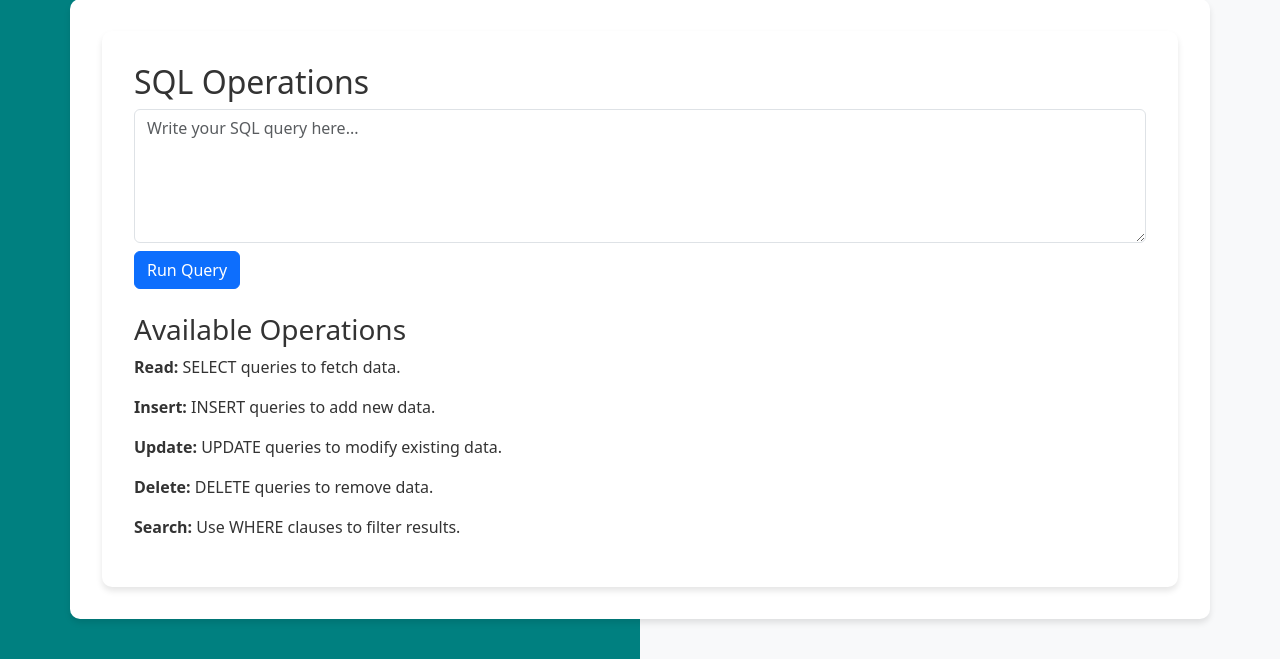
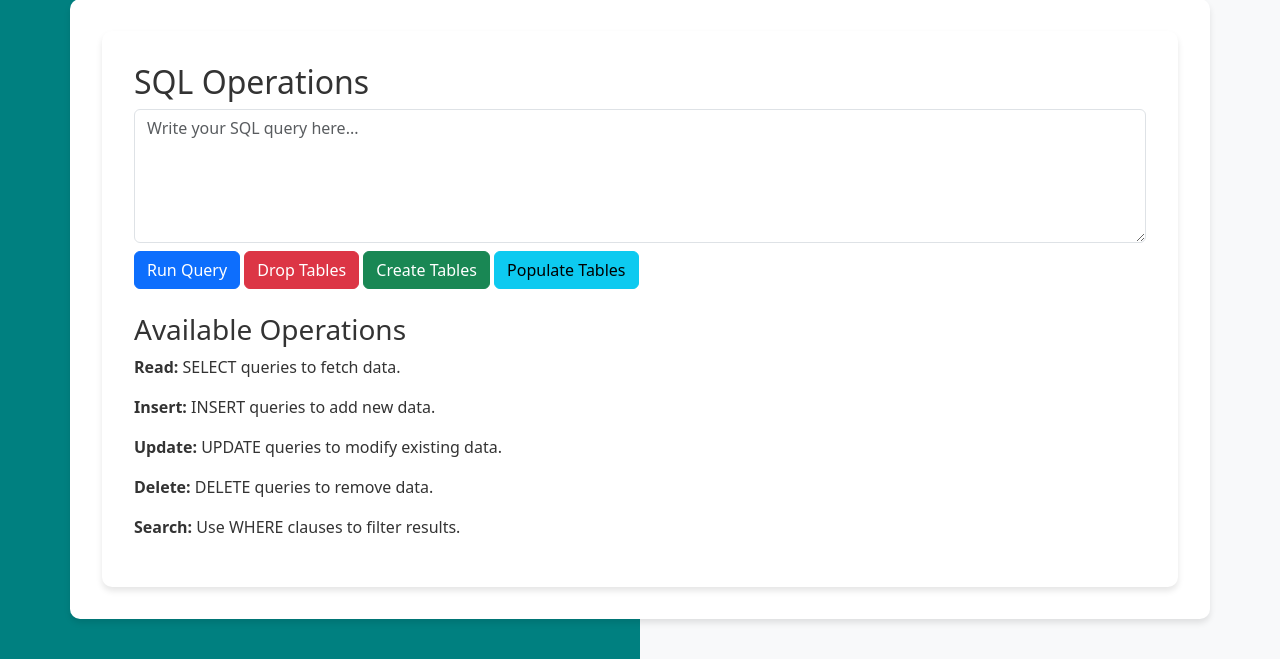
Before and after one commit to Sher213/Law-Firm-Database-App, a Django app: page /execute_sql/ in a window 1280 px wide. Shown: the part 101-760 px from the top of the page. Run offline with Django 5.2, Linux system fonts and the light colour scheme.

Commit message:
added drop tables, create tables, and populate tables functionality

```diff
--- a/LCMSFrontEnd/main/views.py
+++ b/LCMSFrontEnd/main/views.py
@@ -29,14 +29,40 @@ def signup(request):
         form = UserCreationForm()
     return render(request, 'main/signup.html', {'form': form})
 
+def contact(request):
+    return render(request, 'main/contact.html')
+
 def execute_sql(request):
     result = None
     if request.method == 'POST':
-        form = SQLInputForm(request.POST)
-        if form.is_valid():
-            sql_query = form.cleaned_data['sql_query']
+        action = request.POST.get('action')
+        if action == 'run_query':
+            form = SQLInputForm(request.POST)
+            if form.is_valid():
+                sql_query = form.cleaned_data['sql_query']
+                try:
+                    result = db_module.execute_sql(sql_query)
+                except Exception as e:
+                    result = f"Error: {str(e)}"
+                    traceback.print_exc()
+        elif action == 'drop_tables':
             try:
-                result = db_module.execute_sql(sql_query)
+                drop_tables()
+                result = "Tables dropped successfully."
+            except Exception as e:
+                result = f"Error: {str(e)}"
+                traceback.print_exc()
+        elif action == 'create_tables':
+            try:
+                create_tables()
+                result = "Tables created successfully."
+            except Exception as e:
+                result = f"Error: {str(e)}"
+                traceback.print_exc()
+        elif action == 'populate_tables':
+            try:
+                populate_tables()
+                result = "Tables populated successfully."
             except Exception as e:
                 result = f"Error: {str(e)}"
                 traceback.print_exc()
@@ -44,5 +70,208 @@ def execute_sql(request):
         form = SQLInputForm()
     return render(request, 'main/execute_sql.html', {'form': form, 'result': result})
 
-def contact(request):
-    return render(request, 'main/contact.html')
+def drop_tables():
+    sql_queries = [
+        "DROP TABLE IF EXISTS CaseFile",
+        "DROP TABLE IF EXISTS Lawyer",
+        "DROP TABLE IF EXISTS Records",
+        "DROP TABLE IF EXISTS CaseDocument",
+        "DROP TABLE IF EXISTS HistoricalLegalRecords",
+        "DROP TABLE IF EXISTS ExternalPersons",
+        "DROP TABLE IF EXISTS ClientLegalProfile",
+        "DROP TABLE IF EXISTS Invoice",
+        "DROP TABLE IF EXISTS ClientPersonalProfile",
+        "DROP TABLE IF EXISTS ImportantDates",
+        "DROP TABLE IF EXISTS Task",
+    ]
+    for query in sql_queries:
+        db_module.execute_sql(query)
+
+def create_tables():
+    sql_queries = [
+         """
+        CREATE TABLE CaseFile (
+            Case_ID NUMBER PRIMARY KEY,
+            Status VARCHAR2(255) NOT NULL
+        )
+        """,
+        """
+        CREATE TABLE Lawyer (
+            Lawyer_ID NUMBER PRIMARY KEY,
+            Name VARCHAR2(255) NOT NULL,
+            Education VARCHAR2(255) NOT NULL,
+            Experience VARCHAR2(255) NOT NULL,
+            Case_ID NUMBER NOT NULL,
+            FOREIGN KEY (Case_ID) REFERENCES CaseFile(Case_ID)
+        )
+        """,
+        """
+        CREATE TABLE Records (
+            Record_ID NUMBER PRIMARY KEY,
+            Relevance VARCHAR2(255) NOT NULL,
+            Case_ID NUMBER NOT NULL,
+            FOREIGN KEY (Case_ID) REFERENCES CaseFile(Case_ID)
+        )
+        """,
+        """
+        CREATE TABLE CaseDocument (
+            Document_ID NUMBER PRIMARY KEY,
+            Type VARCHAR2(255) NOT NULL,
+            Document_Date DATE NOT NULL,
+            Content VARCHAR2(255) NOT NULL,
+            Record_ID NUMBER NOT NULL,
+            FOREIGN KEY (Record_ID) REFERENCES Records(Record_ID)
+        )
+        """,
+        """
+        CREATE TABLE HistoricalLegalRecords (
+            Record_ID NUMBER PRIMARY KEY,
+            Content VARCHAR2(255) NOT NULL,
+            FOREIGN KEY (Record_ID) REFERENCES Records(Record_ID)
+        )
+        """,
+        """
+        CREATE TABLE ExternalPersons (
+            Person_ID NUMBER PRIMARY KEY,
+            Date_Of_Birth DATE NOT NULL,
+            Profession VARCHAR2(255) NOT NULL,
+            Statements VARCHAR2(255) NOT NULL,
+            Record_ID NUMBER NOT NULL,
+            FOREIGN KEY (Record_ID) REFERENCES Records(Record_ID)
+        )
+        """,
+        """
+        CREATE TABLE ClientLegalProfile (
+            ClientLegalID NUMBER PRIMARY KEY,
+            Charges VARCHAR2(255) NOT NULL,
+            CriminalHistory VARCHAR2(255) NOT NULL,
+            Name VARCHAR2(255) NOT NULL,
+            Record_ID NUMBER NOT NULL,
+            FOREIGN KEY (Record_ID) REFERENCES Records(Record_ID)
+        )
+        """,
+        """
+        CREATE TABLE Invoice (
+            Invoice_ID NUMBER PRIMARY KEY,
+            Content VARCHAR2(255) NOT NULL,
+            Billable_Hours NUMBER NOT NULL,
+            Expenses VARCHAR2(255) NOT NULL,
+            Case_ID NUMBER NOT NULL,
+            FOREIGN KEY (Case_ID) REFERENCES CaseFile(Case_ID)
+        )
+        """,
+        """
+        CREATE TABLE ClientPersonalProfile (
+            Client_ID NUMBER PRIMARY KEY,
+            Name VARCHAR2(255) NOT NULL,
+            MedicalHistory VARCHAR2(255) NOT NULL,
+            Address VARCHAR2(255) NOT NULL,
+            Family VARCHAR2(255) NOT NULL,
+            DOB DATE NOT NULL,
+            Invoice_ID NUMBER NOT NULL,
+            FOREIGN KEY (Invoice_ID) REFERENCES Invoice(Invoice_ID)
+        )
+        """,
+        """
+        CREATE TABLE ImportantDates (
+            Date_ID NUMBER PRIMARY KEY,
+            Date_Entry DATE NOT NULL,
+            Invoice_ID NUMBER NOT NULL,
+            FOREIGN KEY (Invoice_ID) REFERENCES Invoice(Invoice_ID)
+        )
+        """,
+        """
+        CREATE TABLE Task (
+            Task_ID NUMBER PRIMARY KEY,
+            Type VARCHAR2(255) NOT NULL,
+            Location VARCHAR2(255) NOT NULL,
+            Task_Date DATE NOT NULL,
+            Date_ID NUMBER NOT NULL,
+            FOREIGN KEY (Date_ID) REFERENCES ImportantDates(Date_ID)
+        )
+        """,
+    ]
+    for query in sql_queries:
+        db_module.execute_sql(query)
+
+def populate_tables():
+    sql_queries = [
+        "INSERT INTO CaseFile (Case_ID, Status) VALUES (1, 'Open')",
+        "INSERT INTO CaseFile (Case_ID, Status) VALUES (2, 'Closed')",
+        "INSERT INTO CaseFile (Case_ID, Status) VALUES (3, 'In Progress')",
+        "INSERT INTO CaseFile (Case_ID, Status) VALUES (4, 'Resolved')",
+        "INSERT INTO CaseFile (Case_ID, Status) VALUES (5, 'Pending')",
+        "INSERT INTO CaseFile (Case_ID, Status) VALUES (6, 'High Priority')",
+
+        "INSERT INTO Lawyer (Lawyer_ID, Name, Education, Experience, Case_ID) VALUES (1, 'Alice Cooper', 'LLB', '5 years', 1)",
+        "INSERT INTO Lawyer (Lawyer_ID, Name, Education, Experience, Case_ID) VALUES (2, 'Bob Marley', 'JD', '8 years', 2)",
+        "INSERT INTO Lawyer (Lawyer_ID, Name, Education, Experience, Case_ID) VALUES (3, 'Charlie Brown', 'LLM', '3 years', 3)",
+        "INSERT INTO Lawyer (Lawyer_ID, Name, Education, Experience, Case_ID) VALUES (4, 'Diana Ross', 'LLB', '10 years', 4)",
+        "INSERT INTO Lawyer (Lawyer_ID, Name, Education, Experience, Case_ID) VALUES (5, 'Eve Adams', 'JD', '2 years', 5)",
+        "INSERT INTO Lawyer (Lawyer_ID, Name, Education, Experience, Case_ID) VALUES (6, 'John Doe', 'LLB', '5 years', 6)",
+
+        "INSERT INTO Records (Record_ID, Relevance, Case_ID) VALUES (1, 'High', 1)",
+        "INSERT INTO Records (Record_ID, Relevance, Case_ID) VALUES (2, 'Medium', 2)",
+        "INSERT INTO Records (Record_ID, Relevance, Case_ID) VALUES (3, 'Low', 3)",
+        "INSERT INTO Records (Record_ID, Relevance, Case_ID) VALUES (4, 'High', 4)",
+        "INSERT INTO Records (Record_ID, Relevance, Case_ID) VALUES (5, 'High', 5)",
+        "INSERT INTO Records (Record_ID, Relevance, Case_ID) VALUES (6, 'Low', 6)",
+
+        "INSERT INTO CaseDocument (Document_ID, Type, Document_Date, Content, Record_ID) VALUES (1, 'Legal Brief', TO_DATE('2023-01-20', 'YYYY-MM-DD'), 'Brief on Case 1', 1)",
+        "INSERT INTO CaseDocument (Document_ID, Type, Document_Date, Content, Record_ID) VALUES (2, 'Court Order', TO_DATE('2023-02-15', 'YYYY-MM-DD'), 'Order for Case 2', 2)",
+        "INSERT INTO CaseDocument (Document_ID, Type, Document_Date, Content, Record_ID) VALUES (3, 'Evidence', TO_DATE('2023-03-10', 'YYYY-MM-DD'), 'Evidence for Case 3', 3)",
+        "INSERT INTO CaseDocument (Document_ID, Type, Document_Date, Content, Record_ID) VALUES (4, 'Motion', TO_DATE('2023-04-05', 'YYYY-MM-DD'), 'Motion for Case 4', 4)",
+        "INSERT INTO CaseDocument (Document_ID, Type, Document_Date, Content, Record_ID) VALUES (5, 'Witness Statement', TO_DATE('2023-05-01', 'YYYY-MM-DD'), 'Statement for Case 5', 5)",
+        "INSERT INTO CaseDocument (Document_ID, Type, Document_Date, Content, Record_ID) VALUES (6, 'Research', TO_DATE('2023-06-15', 'YYYY-MM-DD'), 'Research for Case 6', 6)",
+
+        "INSERT INTO HistoricalLegalRecords (Record_ID, Content) VALUES (1, 'Historical data for Case 1')",
+        "INSERT INTO HistoricalLegalRecords (Record_ID, Content) VALUES (2, 'Historical data for Case 2')",
+        "INSERT INTO HistoricalLegalRecords (Record_ID, Content) VALUES (3, 'Historical data for Case 3')",
+        "INSERT INTO HistoricalLegalRecords (Record_ID, Content) VALUES (4, 'Historical data for Case 4')",
+        "INSERT INTO HistoricalLegalRecords (Record_ID, Content) VALUES (5, 'Historical data for Case 5')",
+        "INSERT INTO HistoricalLegalRecords (Record_ID, Content) VALUES (6, 'Historical data for Case 6')",
+
+        "INSERT INTO ExternalPersons (Person_ID, Date_Of_Birth, Profession, Statements, Record_ID) VALUES (1, TO_DATE('1975-06-20', 'YYYY-MM-DD'), 'Doctor', 'Provided medical testimony', 1)",
+        "INSERT INTO ExternalPersons (Person_ID, Date_Of_Birth, Profession, Statements, Record_ID) VALUES (2, TO_DATE('1980-09-15', 'YYYY-MM-DD'), 'Witness', 'Saw the incident', 2)",
+        "INSERT INTO ExternalPersons (Person_ID, Date_Of_Birth, Profession, Statements, Record_ID) VALUES (3, TO_DATE('1990-12-01', 'YYYY-MM-DD'), 'Police Officer', 'Filed the report', 3)",
+        "INSERT INTO ExternalPersons (Person_ID, Date_Of_Birth, Profession, Statements, Record_ID) VALUES (4, TO_DATE('1985-11-30', 'YYYY-MM-DD'), 'Doctor', 'Evaluated injuries', 4)",
+        "INSERT INTO ExternalPersons (Person_ID, Date_Of_Birth, Profession, Statements, Record_ID) VALUES (5, TO_DATE('1972-04-10', 'YYYY-MM-DD'), 'Psychologist', 'Provided mental health evaluation', 5)",
+        "INSERT INTO ExternalPersons (Person_ID, Date_Of_Birth, Profession, Statements, Record_ID) VALUES (6, TO_DATE('1988-03-22', 'YYYY-MM-DD'), 'Doctor', 'Provided second opinion', 6)",
+
+        "INSERT INTO ClientLegalProfile (ClientLegalID, Charges, CriminalHistory, Name, Record_ID) VALUES (1, 'Fraud', 'No prior offenses', 'John Doe', 1)",
+        "INSERT INTO ClientLegalProfile (ClientLegalID, Charges, CriminalHistory, Name, Record_ID) VALUES (2, 'Theft', 'Two prior offenses', 'Jane Smith', 2)",
+        "INSERT INTO ClientLegalProfile (ClientLegalID, Charges, CriminalHistory, Name, Record_ID) VALUES (3, 'Assault', 'No prior offenses', 'Emily Johnson', 3)",
+        "INSERT INTO ClientLegalProfile (ClientLegalID, Charges, CriminalHistory, Name, Record_ID) VALUES (4, 'Embezzlement', 'One prior offense', 'Michael Brown', 4)",
+        "INSERT INTO ClientLegalProfile (ClientLegalID, Charges, CriminalHistory, Name, Record_ID) VALUES (5, 'Vandalism', 'Multiple offenses', 'Sarah Williams', 5)",
+        "INSERT INTO ClientLegalProfile (ClientLegalID, Charges, CriminalHistory, Name, Record_ID) VALUES (6, 'Forgery', 'No prior offenses', 'Chris Green', 6)",
+
+        "INSERT INTO Invoice (Invoice_ID, Content, Billable_Hours, Expenses, Case_ID) VALUES (101, 'Legal fees for case 1', 25, '1500', 1)",
+        "INSERT INTO Invoice (Invoice_ID, Content, Billable_Hours, Expenses, Case_ID) VALUES (102, 'Consultation fees for case 2', 15, '750', 2)",
+        "INSERT INTO Invoice (Invoice_ID, Content, Billable_Hours, Expenses, Case_ID) VALUES (103, 'Case documentation fees for case 3', 30, '2000', 3)",
+        "INSERT INTO Invoice (Invoice_ID, Content, Billable_Hours, Expenses, Case_ID) VALUES (104, 'Court representation fees for case 4', 45, '3000', 4)",
+        "INSERT INTO Invoice (Invoice_ID, Content, Billable_Hours, Expenses, Case_ID) VALUES (105, 'Research fees for case 5', 10, '500', 5)",
+        "INSERT INTO Invoice (Invoice_ID, Content, Billable_Hours, Expenses, Case_ID) VALUES (106, 'Settlement negotiation fees for case 6', 20, '1200', 6)",
+
+        "INSERT INTO ClientPersonalProfile (Client_ID, Name, MedicalHistory, Address, Family, DOB, Invoice_ID) VALUES (1, 'John Doe', 'Asthma', '789 Pine St, Vancouver, BC, Canada, V5K 0A1', 'Doe', TO_DATE('1985-04-12', 'YYYY-MM-DD'), 101)",
+        "INSERT INTO ClientPersonalProfile (Client_ID, Name, MedicalHistory, Address, Family, DOB, Invoice_ID) VALUES (2, 'Jane Smith', 'Diabetes', '456 Oak St, Toronto, ON, Canada, M5H 2N2', 'Smith', TO_DATE('1990-07-21', 'YYYY-MM-DD'), 102)",
+        "INSERT INTO ClientPersonalProfile (Client_ID, Name, MedicalHistory, Address, Family, DOB, Invoice_ID) VALUES (3, 'Emily Johnson', 'Mental Health Issues', '123 Maple St, Ottawa, ON, Canada, K1A 0B1', 'Johnson', TO_DATE('1978-11-05', 'YYYY-MM-DD'), 103)",
+        "INSERT INTO ClientPersonalProfile (Client_ID, Name, MedicalHistory, Address, Family, DOB, Invoice_ID) VALUES (4, 'Michael Brown', 'None', '101 Elm St, Toronto, ON, Canada, M5H 3C2', 'Brown', TO_DATE('2000-02-18', 'YYYY-MM-DD'), 104)",
+        "INSERT INTO ClientPersonalProfile (Client_ID, Name, MedicalHistory, Address, Family, DOB, Invoice_ID) VALUES (5, 'Sarah Williams', 'Hypertension', '202 Cedar St, Ottawa, ON, Canada, K1A 0B1', 'Williams', TO_DATE('1995-09-30', 'YYYY-MM-DD'), 105)",
+        "INSERT INTO ClientPersonalProfile (Client_ID, Name, MedicalHistory, Address, Family, DOB, Invoice_ID) VALUES (6, 'Chris Green', 'Allergies', '789 Pine St, Vancouver, BC, Canada, V5K 0A1', 'Green', TO_DATE('1992-06-15', 'YYYY-MM-DD'), 106)",
+
+        "INSERT INTO ImportantDates (Date_ID, Date_Entry, Invoice_ID) VALUES (1, TO_DATE('2023-01-15', 'YYYY-MM-DD'), 101)",
+        "INSERT INTO ImportantDates (Date_ID, Date_Entry, Invoice_ID) VALUES (2, TO_DATE('2023-05-20', 'YYYY-MM-DD'), 102)",
+        "INSERT INTO ImportantDates (Date_ID, Date_Entry, Invoice_ID) VALUES (3, TO_DATE('2023-08-10', 'YYYY-MM-DD'), 103)",
+        "INSERT INTO ImportantDates (Date_ID, Date_Entry, Invoice_ID) VALUES (4, TO_DATE('2024-02-25', 'YYYY-MM-DD'), 104)",
+        "INSERT INTO ImportantDates (Date_ID, Date_Entry, Invoice_ID) VALUES (5, TO_DATE('2024-03-30', 'YYYY-MM-DD'), 105)",
+        "INSERT INTO ImportantDates (Date_ID, Date_Entry, Invoice_ID) VALUES (6, TO_DATE('2024-04-15', 'YYYY-MM-DD'), 106)",
+
+        "INSERT INTO Task (Task_ID, Type, Location, Task_Date, Date_ID) VALUES (1, 'Court Hearing', 'Downtown Court, 123 Main St, Toronto, ON, Canada, M5H 1X6', TO_DATE('2023-01-20', 'YYYY-MM-DD'), 1)",
+        "INSERT INTO Task (Task_ID, Type, Location, Task_Date, Date_ID) VALUES (2, 'Client Meeting', 'Law Office, 456 King St, Vancouver, BC, Canada, V5K 3N5', TO_DATE('2023-05-25', 'YYYY-MM-DD'), 2)",
+        "INSERT INTO Task (Task_ID, Type, Location, Task_Date, Date_ID) VALUES (3, 'Document Review', 'Library, 789 Pine St, Ottawa, ON, Canada, K1A 0B1', TO_DATE('2023-08-15', 'YYYY-MM-DD'), 3)",
+        "INSERT INTO Task (Task_ID, Type, Location, Task_Date, Date_ID) VALUES (4, 'Negotiation', 'Mediation Center, 101 Elm St, Toronto, ON, Canada, M5H 3C2', TO_DATE('2024-02-28', 'YYYY-MM-DD'), 4)",
+        "INSERT INTO Task (Task_ID, Type, Location, Task_Date, Date_ID) VALUES (5, 'Case Preparation', 'Law Office, 202 Cedar St, Ottawa, ON, Canada, K1A 0B1', TO_DATE('2024-03-31', 'YYYY-MM-DD'), 5)",
+        "INSERT INTO Task (Task_ID, Type, Location, Task_Date, Date_ID) VALUES (6, 'Witness Interview', 'Downtown Court, 123 Main St, Toronto, ON, Canada, M5H 1X6', TO_DATE('2024-04-20', 'YYYY-MM-DD'), 6)",
+    ]
+    for query in sql_queries:
+        db_module.execute_sql(query)
--- a/LCMSFrontEnd/templates/main/execute_sql.html
+++ b/LCMSFrontEnd/templates/main/execute_sql.html
@@ -10,7 +10,10 @@
         <div class="form-group">
             <textarea class="form-control" id="sql_query" name="sql_query" rows="5" placeholder="Write your SQL query here..."></textarea>
         </div>
-        <button type="submit" class="btn btn-primary mt-2">Run Query</button>
+        <button type="submit" class="btn btn-primary mt-2" name="action" value="run_query">Run Query</button>
+        <button type="submit" class="btn btn-danger mt-2" name="action" value="drop_tables">Drop Tables</button>
+        <button type="submit" class="btn btn-success mt-2" name="action" value="create_tables">Create Tables</button>
+        <button type="submit" class="btn btn-info mt-2" name="action" value="populate_tables">Populate Tables</button>
     </form>
 
     {% if result %}
```
